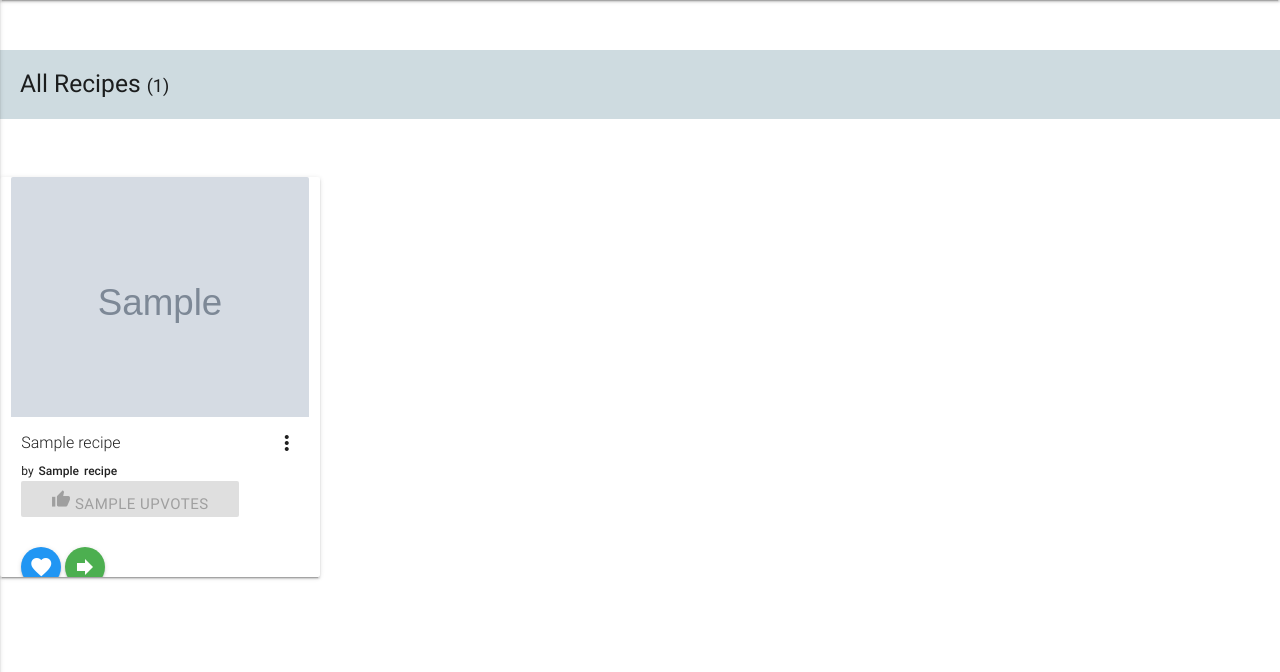
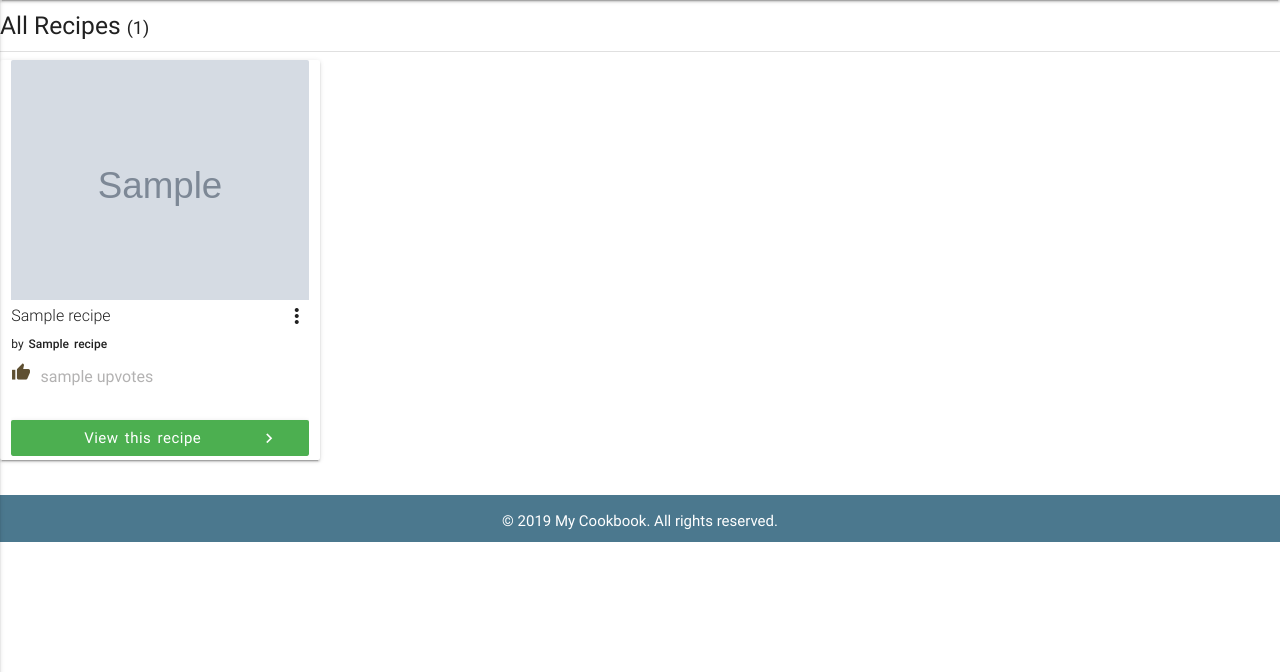
Before and after one commit to Code-Institute-Submissions/online-cookbook-3, a Flask app: page /all_recipes in a window 1280 px wide. Shown: the part 128-800 px from the top of the page. Run offline with Flask 2, Linux system fonts and the light colour scheme; grey boxes marked "Sample" are stand-in pictures; a database or web service that is not in the repository returns one stand-in record (values such as "Sample title"); some libraries are stand-ins or nearby versions.

Commit message:
Amended design of recipe cards on home page

```diff
--- a/static/css/style.css
+++ b/static/css/style.css
@@ -29,9 +29,7 @@ nav .brand-logo {
 }
 /*---------------------------------------------------------------------- Home */
 .heading {
-    padding: 20px;
-    margin: 50px auto;
-    background-color: #cedbe0;
+    /*background-color: #cedbe0;*/
 }
 .card .card-content .card-title {
     font-size: 16px;
@@ -46,11 +44,29 @@ nav .brand-logo {
     word-spacing: 2px;
 }
 .card .card-content {
-    padding: 10px;
+    padding: 0;
 }
 .card .card-content .card-icons {
     margin-top: 30px;
 }
+.upvotes {
+  padding-left: 6px;
+  font-size: 16px;
+  text-transform: lowercase;
+}
+.upvote-icon {
+    font-size: 24px;
+    color: #5e4f31;
+}
+.btn-details {
+    width: 100%;
+    word-spacing: 2px;
+    text-transform: none;
+}
+.btn-upvotes {
+    padding:0;
+}
+
 /*---------------------------------------------------------------- Add Recipe */
 .new-dish, .new-cuisine, .new-allergen {
     display: none;
@@ -88,6 +104,12 @@ nav .brand-logo {
     -moz-box-shadow: 0px 0px 5px 0px rgba(0,0,0,0.3);
     box-shadow: 0px 0px 5px 0px rgba(0,0,0,0.3);
 }
+/*-------------------------------------------------------------------- Footer */
+.page-footer {
+    background-color: #4b788e;
+    padding-top: 15px;
+    padding-bottom: 10px;
+}
 /*------------------------------------------------------------- Media Queries */
 @media screen and (min-width: 600px) {
     nav .brand-logo {
--- a/templates/base.html
+++ b/templates/base.html
@@ -127,6 +127,13 @@
     <!-- Block content -->
     {% block content %}{% endblock %}
 
+    <footer class="page-footer footer-copyright center-text">
+          <div class="container"> © 2019 My Cookbook. All rights reserved.</div>
+    </footer>
+
+
+
+
     <!-- Script -->
     <script src="https://cdnjs.cloudflare.com/ajax/libs/jquery/3.3.1/jquery.min.js"></script>
     <script src="https://cdnjs.cloudflare.com/ajax/libs/materialize/0.100.2/js/materialize.min.js"></script>
--- a/templates/home.html
+++ b/templates/home.html
@@ -1,6 +1,7 @@
 {% extends 'base.html' %}{% block content %}
 
 <h5 class="heading">All Recipes <span class="medium-text">({{total_recipes}})</span></h5>
+<div class="divider"></div>
 
 <div class="row">
     {% for recipe in recipes %}
@@ -9,24 +10,26 @@
           <img class="activator" height="250" src="{{recipe.recipe_image_url}}">
         </div>
         <div class="card-content">
+
              <span class="card-title activator grey-text text-darken-4">{{recipe.recipe_title}}<i class="material-icons right">more_vert</i></span>
              <span class="small-text">by <strong>{{recipe.recipe_author_name}}</strong></span>
+             <div>
                {% if session.username %}
               <form action="{{url_for('recipe_upvotes', recipe_id=recipe._id, title= recipe.recipe_title, author= recipe.recipe_author_name, username=session.username)}}" method="POST">
-            <button class="btn waves-effect waves-light" type="submit" name="counter" value={{recipe.upvotes}}>
-              <i class="material-icons">thumb_up</i>  <span id="upvotes">{{recipe.upvotes}}</span></button>
+                <button class="waves-effect waves-lime btn-upvotes btn-flat" type="submit" name="counter" value={{recipe.upvotes}}>
+                  <i class="material-icons upvote-icon">thumb_up</i>  <span class="upvotes">{{recipe.upvotes}}</span></button>
               </form>
               {% else %}
               <form action="" method="POST">
-            <button class="btn waves-effect waves-light disabled" type="submit" name="counter" value={{recipe.upvotes}}>
-              <i class="material-icons">thumb_up</i>  <span class="upvotes">{{recipe.upvotes}}</span>
+                <button class="waves-effect waves-lime btn-upvotes btn-flat disabled" type="submit" name="counter" value={{recipe.upvotes}}>
+                  <i class="material-icons upvote-icon">thumb_up</i>  <span class="upvotes">{{recipe.upvotes}}</span>
                 </button>
               </form>
           {% endif %}
-          <p class="card-icons">
-              <a href="" class="btn-floating waves-effect waves-light blue"><i class="material-icons">favorite</i></a>
-              <a href="{{url_for('the_recipe', recipe_id = recipe._id, recipe_title = recipe.recipe_title)}}" class="btn-floating waves-effect waves-light green"><i class="material-icons">forward</i></a>
-          </p>
+             </div>
+          <div class="card-icons s12 m12">
+            <a href="{{url_for('the_recipe', recipe_id = recipe._id, recipe_title = recipe.recipe_title)}}" class="btn btn-details green">View this recipe <i class="material-icons right">chevron_right</i></a>
+          </div>
         </div>
         <div class="card-reveal">
           <span class="card-title grey-text text-darken-4"><i class="material-icons right">close</i>{{recipe.recipe_title}}</span>
```
Lines whose indentation alone changed are shown as unchanged.
